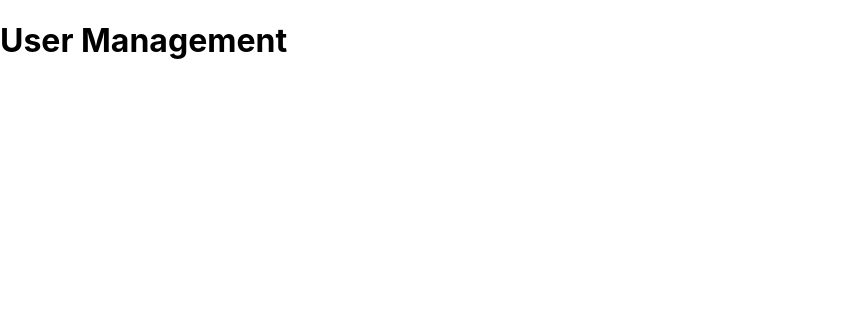
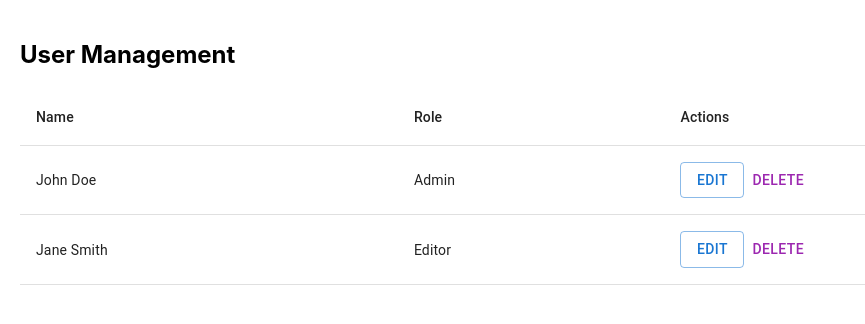
Before and after one commit to shivani1825/rbac-ui, a React (Create React App) app: page / in a window 1280 px wide. Shown: the top 324 px of the page, without its empty margins (0-865 px from the left). Built offline with nearby package versions, Linux system fonts and the light colour scheme.

Commit message:
Added Role Management and Permissions UI

```diff
--- a/package.json
+++ b/package.json
@@ -3,6 +3,9 @@
   "version": "0.1.0",
   "private": true,
   "dependencies": {
+    "@emotion/react": "^11.13.5",
+    "@emotion/styled": "^11.13.5",
+    "@mui/material": "^6.1.8",
     "@testing-library/jest-dom": "^5.17.0",
     "@testing-library/react": "^13.4.0",
     "@testing-library/user-event": "^13.5.0",
--- a/src/App.js
+++ b/src/App.js
@@ -1,19 +1,17 @@
 import React from "react";
-import { BrowserRouter as Router, Routes, Route } from "react-router-dom";
+import { BrowserRouter as Router, Route, Routes } from "react-router-dom";
 import Users from "./pages/Users";
 import Roles from "./pages/Roles";
-import Permissions from "./pages/Permissions";
 
-function App() {
+const App = () => {
   return (
     <Router>
       <Routes>
         <Route path="/" element={<Users />} />
         <Route path="/roles" element={<Roles />} />
-        <Route path="/permissions" element={<Permissions />} />
       </Routes>
     </Router>
   );
-}
+};
 
 export default App;
--- a/src/pages/Roles.js
+++ b/src/pages/Roles.js
@@ -0,0 +1,71 @@
+import React, { useState } from "react";
+import { Button, Table, TableBody, TableCell, TableHead, TableRow, Modal, TextField } from "@mui/material";
+
+const Roles = () => {
+  const [roles, setRoles] = useState([]);
+  const [open, setOpen] = useState(false);
+  const [newRole, setNewRole] = useState("");
+
+  const handleOpen = () => setOpen(true);
+  const handleClose = () => setOpen(false);
+
+  const addRole = () => {
+    setRoles([...roles, newRole]);
+    setNewRole("");
+    handleClose();
+  };
+
+  const deleteRole = (roleToDelete) => {
+    setRoles(roles.filter(role => role !== roleToDelete));
+  };
+
+  return (
+    <div style={{ padding: "20px" }}>
+      <h2>Role Management</h2>
+      <Button variant="contained" color="primary" onClick={handleOpen}>Add Role</Button>
+
+      <Table>
+        <TableHead>
+          <TableRow>
+            <TableCell>Role</TableCell>
+            <TableCell>Permissions</TableCell>
+            <TableCell>Actions</TableCell>
+          </TableRow>
+        </TableHead>
+        <TableBody>
+          {roles.map((role, index) => (
+            <TableRow key={index}>
+              <TableCell>{role}</TableCell>
+              <TableCell>
+                <Button variant="outlined" color="primary" onClick={() => alert(`Edit permissions for ${role}`)}>
+                  Edit Permissions
+                </Button>
+              </TableCell>
+              <TableCell>
+                <Button color="secondary" onClick={() => deleteRole(role)}>
+                  Delete
+                </Button>
+              </TableCell>
+            </TableRow>
+          ))}
+        </TableBody>
+      </Table>
+
+      <Modal open={open} onClose={handleClose}>
+        <div style={{ padding: "20px", background: "white", margin: "10% auto", width: "300px" }}>
+          <h3>Add New Role</h3>
+          <TextField
+            label="Role Name"
+            fullWidth
+            value={newRole}
+            onChange={(e) => setNewRole(e.target.value)}
+            style={{ marginBottom: "10px" }}
+          />
+          <Button variant="contained" color="primary" onClick={addRole}>Add Role</Button>
+        </div>
+      </Modal>
+    </div>
+  );
+};
+
+export default Roles;
--- a/src/pages/Users.js
+++ b/src/pages/Users.js
@@ -1,7 +1,53 @@
-import React from "react";
+import React, { useState } from "react";
+import { Button, Table, TableBody, TableCell, TableHead, TableRow } from "@mui/material";
 
-function Users() {
-  return <h1>User Management</h1>;
-}
+const Users = () => {
+  const [users, setUsers] = useState([
+    { name: "John Doe", role: "Admin" },
+    { name: "Jane Smith", role: "Editor" },
+    // Add more users as needed
+  ]);
+
+  const handleDelete = (userName) => {
+    setUsers(users.filter(user => user.name !== userName));
+  };
+
+  const handleEdit = (userName) => {
+    // Logic for editing a user (perhaps a modal or form)
+    alert(`Edit user: ${userName}`);
+  };
+
+  return (
+    <div style={{ padding: "20px" }}>
+      <h2>User Management</h2>
+
+      <Table>
+        <TableHead>
+          <TableRow>
+            <TableCell>Name</TableCell>
+            <TableCell>Role</TableCell>
+            <TableCell>Actions</TableCell>
+          </TableRow>
+        </TableHead>
+        <TableBody>
+          {users.map((user, index) => (
+            <TableRow key={index}>
+              <TableCell>{user.name}</TableCell>
+              <TableCell>{user.role}</TableCell>
+              <TableCell>
+                <Button variant="outlined" color="primary" onClick={() => handleEdit(user.name)}>
+                  Edit
+                </Button>
+                <Button color="secondary" onClick={() => handleDelete(user.name)}>
+                  Delete
+                </Button>
+              </TableCell>
+            </TableRow>
+          ))}
+        </TableBody>
+      </Table>
+    </div>
+  );
+};
 
 export default Users;
```
Also changed, not shown: 1 other file (tests, documents, lock files or other folders).
